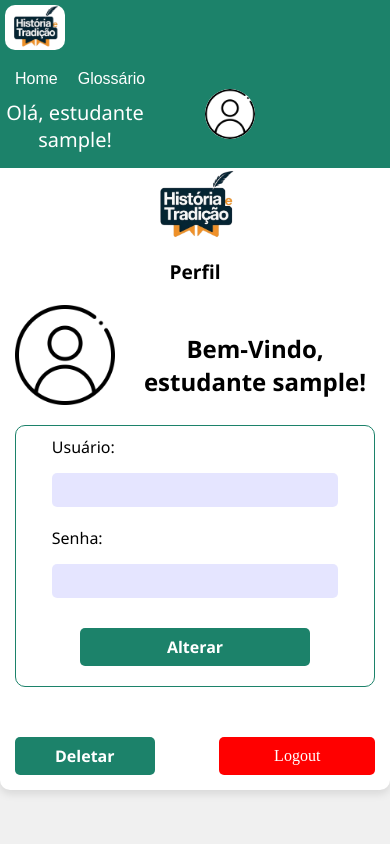
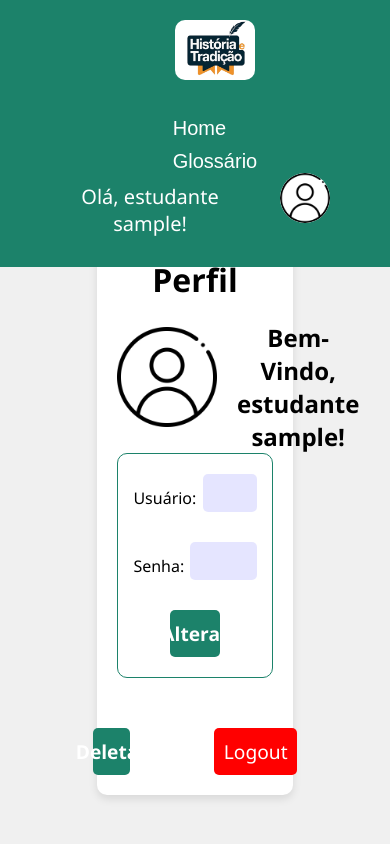
Before and after one commit to JacquysBarbosadaSilva/site-hist, a PHP site: page /php/perfil.php in a window 390 px wide. Run offline with PHP 8.4, Linux system fonts and the light colour scheme; the visitor is signed in with stand-in values (Sample User, id 1); data that the repository does not hold is empty; some libraries are stand-ins or nearby versions.

Commit message:
finalização responsividade

```diff
--- a/css/style.css
+++ b/css/style.css
@@ -519,6 +517,7 @@ h5{
     display: flex;
     justify-content: center;
     width: 40%;
+    font-family: 'Segoe UI', Tahoma, Geneva, Verdana, sans-serif;
     justify-content: center;
     background-color: red;
     border: none;
@@ -837,147 +837,130 @@ iframe{
 
 /* Responsividade para telas menores (tablets e dispositivos móveis) */
 /* Responsividade para telas menores (tablets e dispositivos móveis) */
+/* Estilos gerais para telas pequenas (celulares) */
+/* Estilos gerais para telas pequenas (celulares) */
 @media (max-width: 768px) {
     /* Nav Bar */
     .nav-bar {
         flex-direction: column;
-        align-items: flex-start;
-        padding: 10px;
+        padding: 20px;
+    }
+
+    .navegacao-paginas,
+    #botoes-caddastrar-login {
+        flex-direction: column;
+        align-items: center;
+    }
+
+    .navegacao-paginas ul {
+        flex-direction: column;
+        gap: 10px;
+    }
+
+    .inform-section {
+        flex-direction: column;
+    }
+
+    .card-Historia {
+        width: 93%;
+    }
+
+    .div-video {
+        flex-direction: column;
     }
 
     .logo img {
         width: 80px;
     }
 
-    .navegacao-paginas {
-        flex-direction: column;
-        gap: 15px;
-        width: 100%;
-        align-items: flex-start;
+    /* Cards */
+    .container-grid {
+        width: 90%;
+        margin: 10px auto;
     }
 
-    #botoes-caddastrar-login {
-        flex-direction: column;
-        align-items: flex-start;
-        gap: 10px;
+    .cards-historia {
+        width: 100%;
+        margin-bottom: 20px;
     }
 
-    .navegacao-paginas ul li {
-        margin: 0 10px;
+    /* Formulário de Cadastro/Login */
+    .form-login {
+        width: 90%;
+        padding: 15px;
     }
 
-    .navegacao-paginas ul li a {
-        font-size: 18px;
-    }
-
-    /* Carrossel */
-    .carousel {
-        margin-top: 20%;
-        width: 100%;
-    }
-
-    #tamanho_da_imagem {
-        height: 50vh !important;
-    }
-
-    /* Cards de história */
-    .container-80 {
+    .campos-info {
         width: 90%;
     }
 
-    .cards-historia {
-        padding: 10px;
-        font-size: 14px;
+    /* Conteúdo */
+    .content {
+        margin-left: 0;
+        width: 100%;
+        padding: 20px;
     }
 
-    /* Formulários e Login */
-    .form-login {
+    /* Sidebar */
+    .menu_conteudo {
+        width: 100%;
+        height: auto;
+        position: relative;
+    }
+}
+
+/* Estilos para tablets (médio) */
+@media (min-width: 769px) and (max-width: 1400px) {
+    .nav-bar {
+        flex-direction: row;
+        padding: 15px;
+    }
+
+    .inform-section {
+        flex-direction: column;
         width: 90%;
     }
 
-    .button-entrar, .button-login, .button-sair, .button-voltar {
-        width: 80%;
-        font-size: medium;
-        padding: 8px;
+    .card-Historia {
+        width: 100%;
+        margin-top: 50px;
     }
 
-    /* Alinhamento e layout geral */
-    .campos-texto, .campos-texto-1 {
-        flex-direction: column;
-        gap: 15px;
-        margin-top: 10px;
+    .titulo-historia-conteudo {
+        width: 65%;
+
     }
 
-    .titulo-login {
-        font-size: larger;
+    .div-video {
+        flex-direction: column;
+        width: 95%;
+        justify-content: center;
+        align-items: center;
     }
 
-    /* Perfil */
-    .fundo-form {
-        width: 80%;
-        padding: 15px;
+    .linha-abaixo-conteudo {
+        width: 90%;
+
     }
 
-    .button-alterar, .button-logout {
-        width: 80%;
-        padding: 8px;
-        font-size: medium;
+    .linha {
+        width: 65%;
+    }
+
+    .navegacao-paginas ul {
+        gap: 20px;
+    }
+
+    .container-80 {
+        width: 70%;
+    }
+
+    .cards-historia {
+        width: 48%;
+    }
+
+    .form-login {
+        width: 70%;
+        padding: 20px;
     }
 }
-
-/* Responsividade para telas muito pequenas (celulares em modo retrato) */
-@media (max-width: 480px) {
-    /* Nav Bar */
-    .nav-bar {
-        padding: 5px;
-    }
-
-    .logo img {
-        width: 60px;
-    }
-
-    .navegacao-paginas {
-        gap: 10px;
-    }
-
-    .navegacao-paginas ul li a {
-        font-size: 16px;
-    }
-
-    /* Carrossel */
-    .carousel {
-        width: 100%;
-        margin-top: 25%;
-    }
-
-    #tamanho_da_imagem {
-        height: 40vh !important;
-    }
-
-    /* Cards de história */
-    .cards-historia {
-        font-size: 12px;
-    }
-
-    /* Formulários e Login */
-    .form-login, .fundo-form {
-        width: 100%;
-    }
-
-    .campos-info {
-        width: 100%;
-        padding: 8px;
-    }
-
-    /* Botões */
-    .button-entrar, .button-login, .button-sair, .button-voltar {
-        width: 100%;
-        padding: 8px;
-        font-size: small;
-    }
-
-    /* Layouts de texto e alinhamento */
-    .titulo-login, .titulo-cards, .titulo-grid {
-        font-size: 1.2em;
-    }
-}
```
Also changed, not shown: other parts of css/style.css (+23 -24 lines), php/home_page_logado.php (+8 -12 lines).
